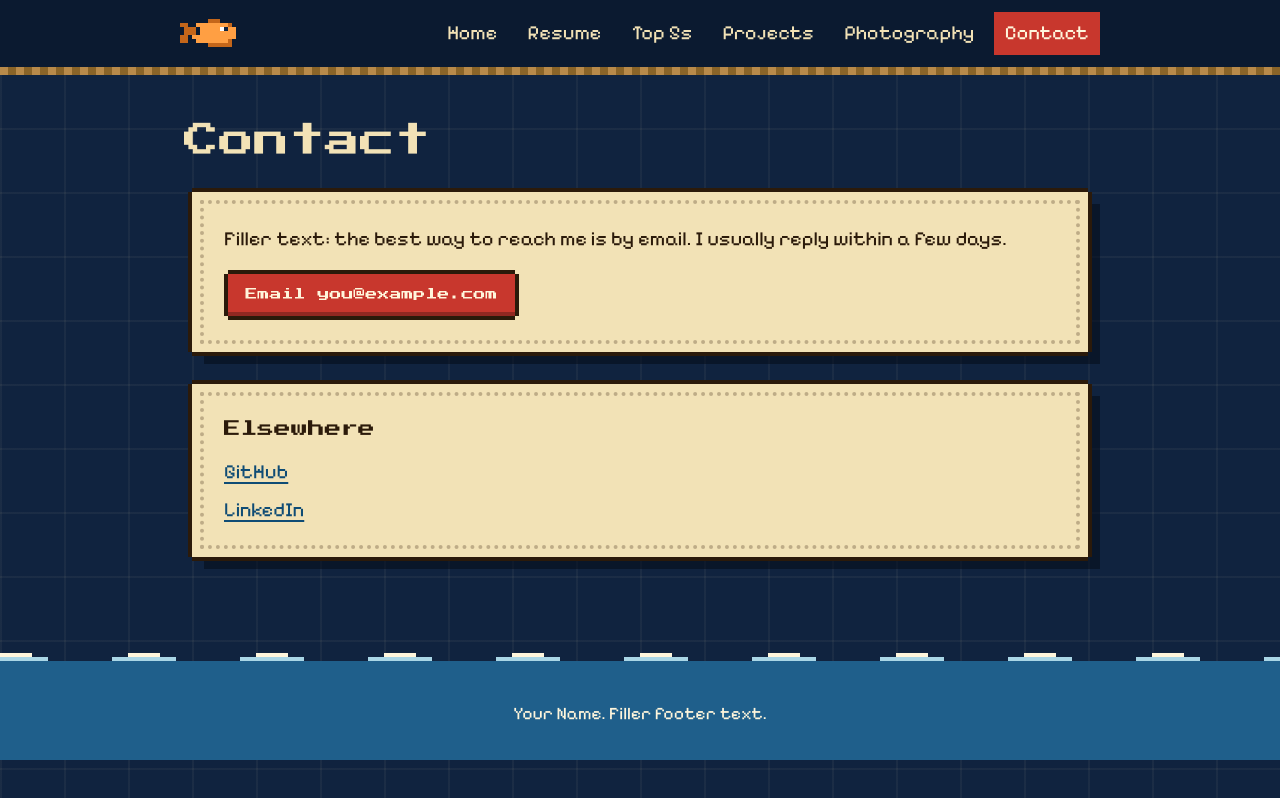
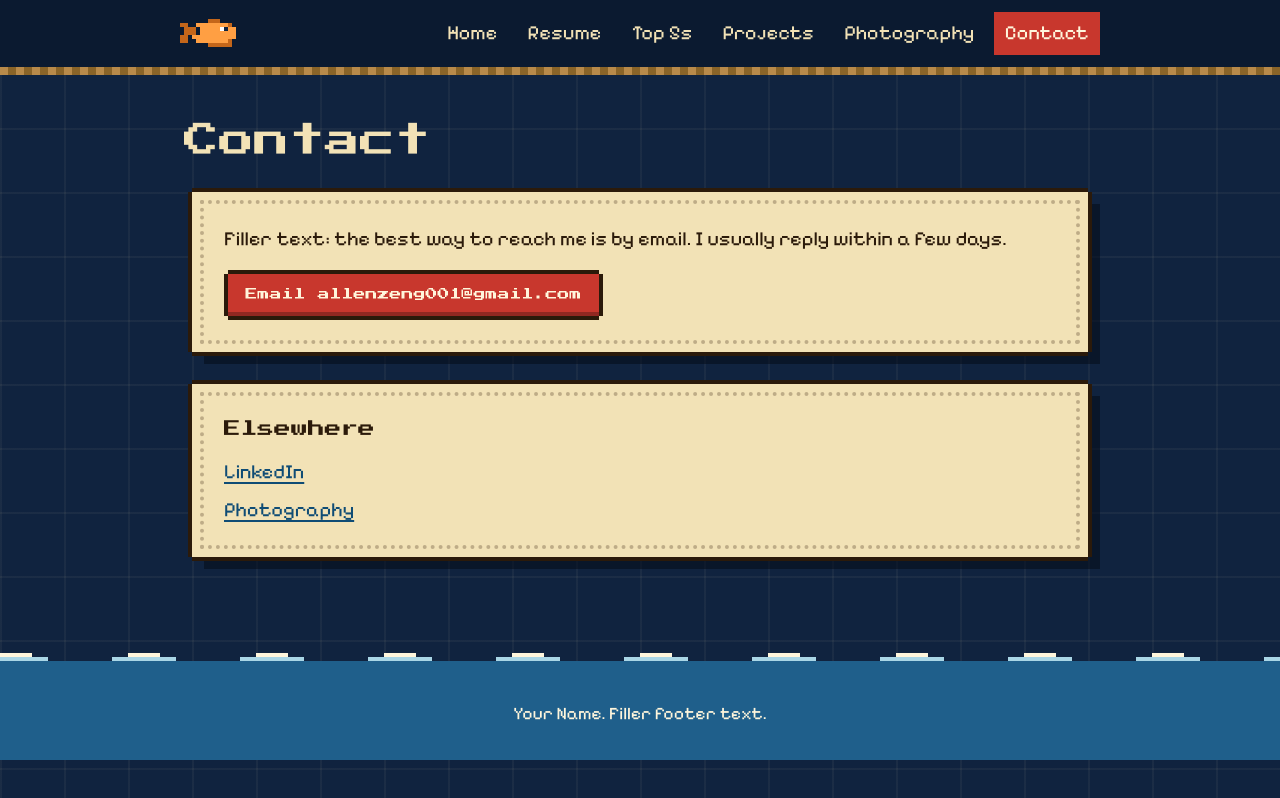
Before and after one commit to allenzeng001/web, a Next.js app: page /contact in a window 1280 px wide. Built offline with nearby package versions, Linux system fonts and the light colour scheme.

Commit message:
Update email and links in site.js

```diff
--- a/data/site.js
+++ b/data/site.js
@@ -1,14 +1,14 @@
 export const site = {
   name: "Your Name",
   tagline: "Filler tagline: a short line about who you are and what you do.",
-  email: "you@example.com",
+  email: "allenzeng001@gmail.com",
   // Put your resume at public/resume.pdf (same filename) to replace the placeholder.
   resumeFile: "/resume.pdf",
   // Set this to your photography site when it's ready, e.g. "https://photos.example.com".
   // While empty, the Photography page shows a "coming soon" button.
   photographyUrl: "",
   links: [
-    { label: "GitHub", href: "https://github.com/your-username" },
-    { label: "LinkedIn", href: "https://linkedin.com/in/your-username" },
+    { label: "LinkedIn", href: "https://www.linkedin.com/in/allen-zeng-" },
+    { label: "Photography", href: "https://www.instagram.com/superhappyfilmtime/" },
   ],
 };
```
